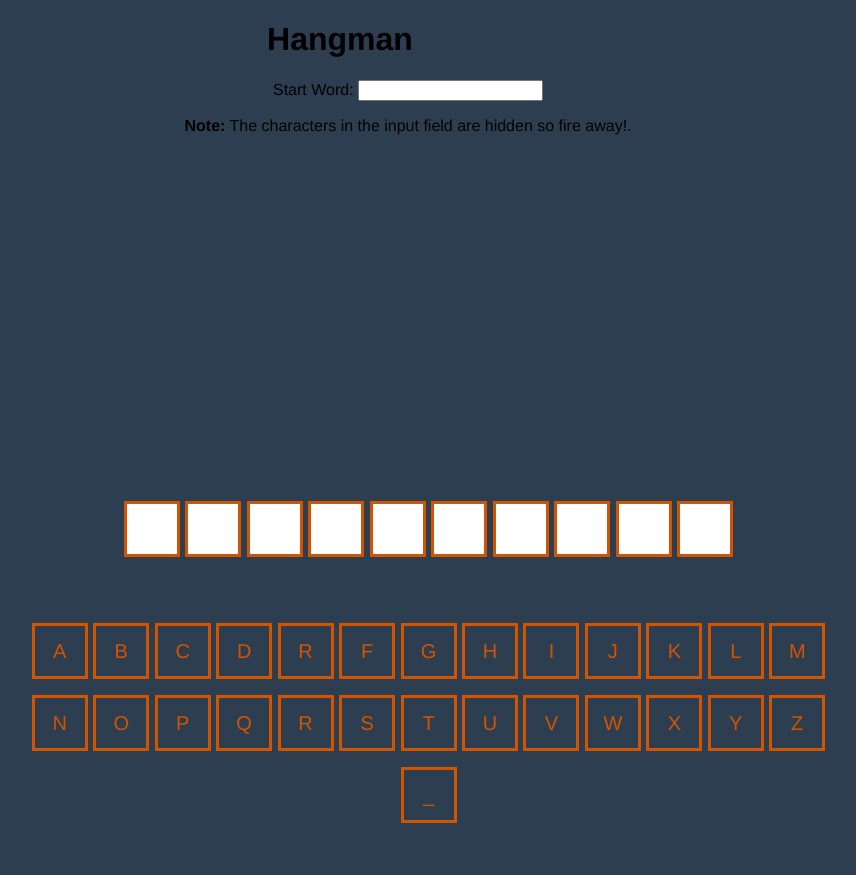
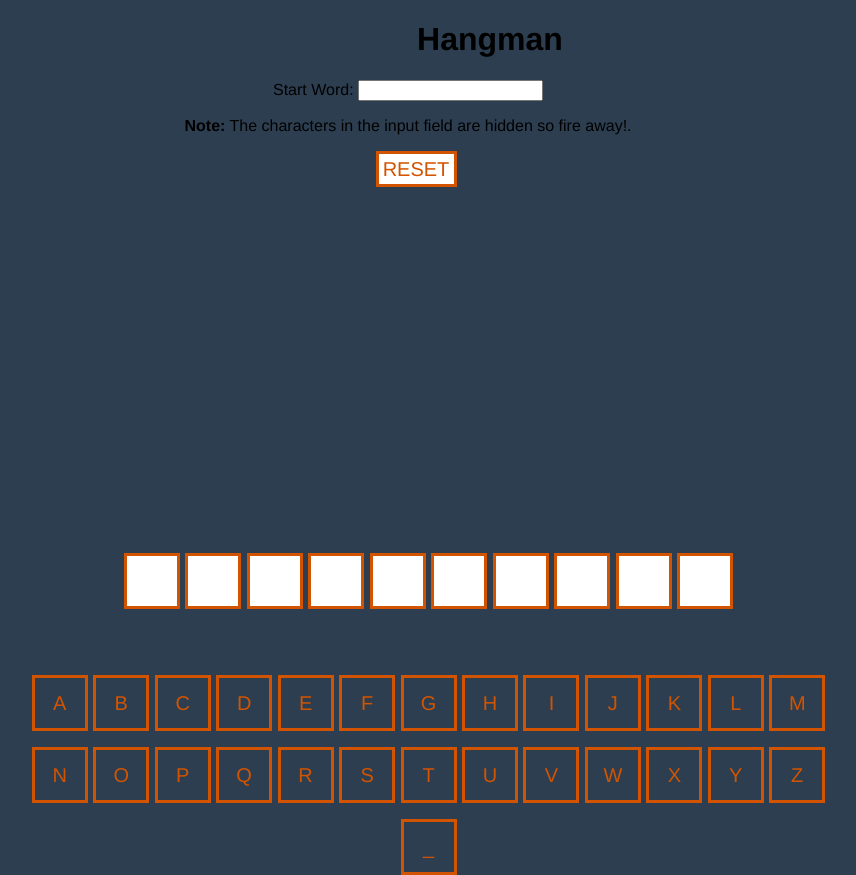
Before and after one commit to fhhopkinson/WDI_project1, a PHP site: page / in a window 1280 px wide. Shown: the whole page, without its empty margins (300-1156 px from the left). Before the commit the page ends 823 px from the top, so only its background shows below. Run offline with PHP 8.4, Linux system fonts and the light colour scheme; some libraries are stand-ins or nearby versions.

Commit message:
reset button

```diff
--- a/CSS/app.css
+++ b/CSS/app.css
@@ -15,8 +15,28 @@ body {
 
 h1 {
 text-align: center;
+margin-left: 300px;
+}
 
+#refresh {
+  width: 75px;
+  height: 30px;
+  list-style: none;
+  display: inline-block;
+  text-align: center;
+  vertical-align: middle;
+  opacity: 9;
+  line-height: 30px;
+  font-size: 20px;
+  /*position: relative;*/
+  background-color: white;
+  color: #d35400;
+  border-color: #d35400;
+  border: 3px solid;
+  margin-right: 25px;
+  margin-top: 0px;
 }
+
 
 .squirrel {
   width: 50px;
--- a/JS/app.js
+++ b/JS/app.js
@@ -53,10 +53,20 @@ var squirrelIndex = startArray.indexOf(this.id);//Attach desired index number to
   } else {
     console.log("else at the end of the win logic " + this.id);
   }
+
+
+
 });
+
+ $("#refresh").on('click', function () {
+  location.reload(true);
+});
+  console.log('reset');
 });
 
 
-//make space bar populate a color.
 
-// $(this.id).toggle();
+//   $("#refresh").on('click', function () {
+//   location.reload(true);
+// });
+//   console.log('reset');
--- a/home.html
+++ b/home.html
@@ -17,6 +17,13 @@
   Start Word: <input type="password" name="password" id="startWord">
 </form>
   <p><b>Note:</b> The characters in the input field are hidden so fire away!.</p>
+
+<ul class="reset">
+<li class="tile" id="refresh">RESET</li>
+</ul>
+
+
+
 <!-- <ul class="result"> -->
 <ul>
   <li class="squirrel" id="index1"></li>
@@ -37,7 +44,7 @@
   <li class="tile" id="B">B</li>
   <li class="tile" id="C">C</li>
   <li class="tile" id="D">D</li>
-  <li class="tile" id="E">R</li>
+  <li class="tile" id="E">E</li>
   <li class="tile" id="F">F</li>
   <li class="tile" id="G">G</li>
   <li class="tile" id="H">H</li>
```
